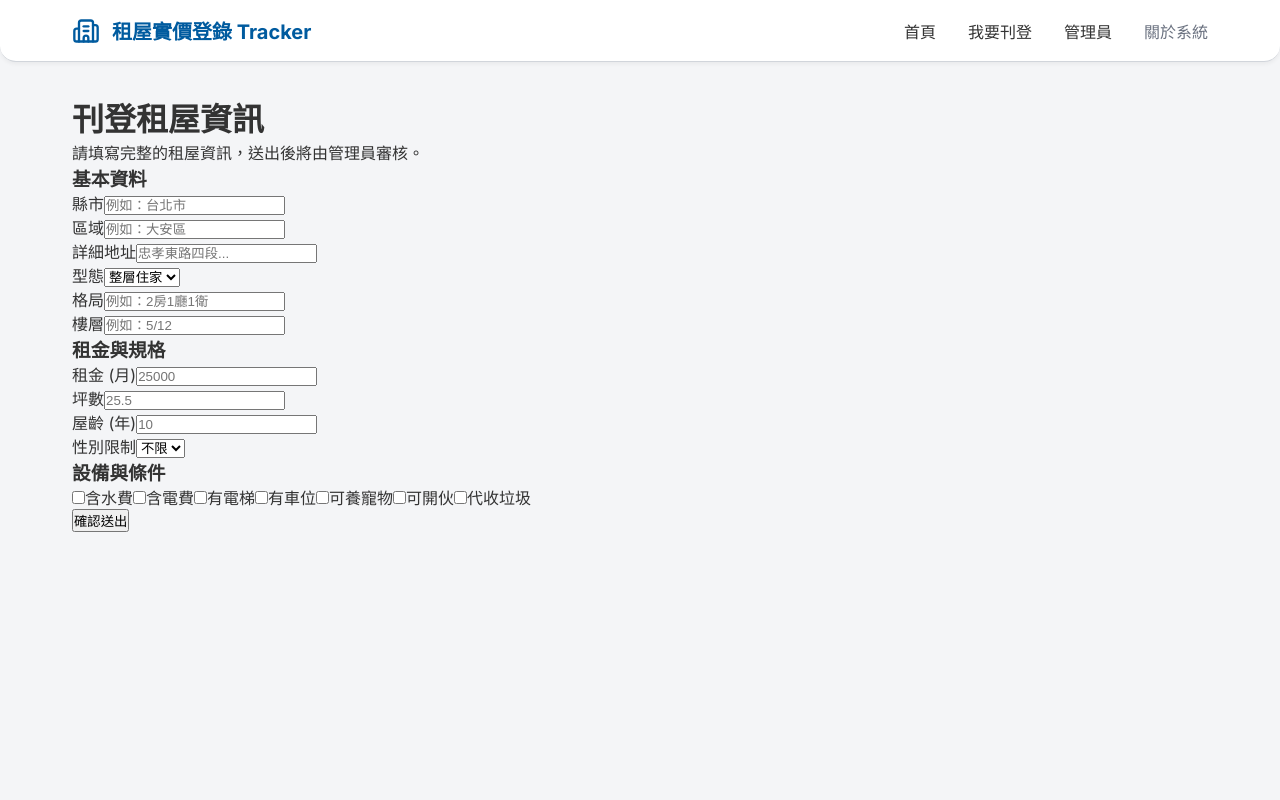
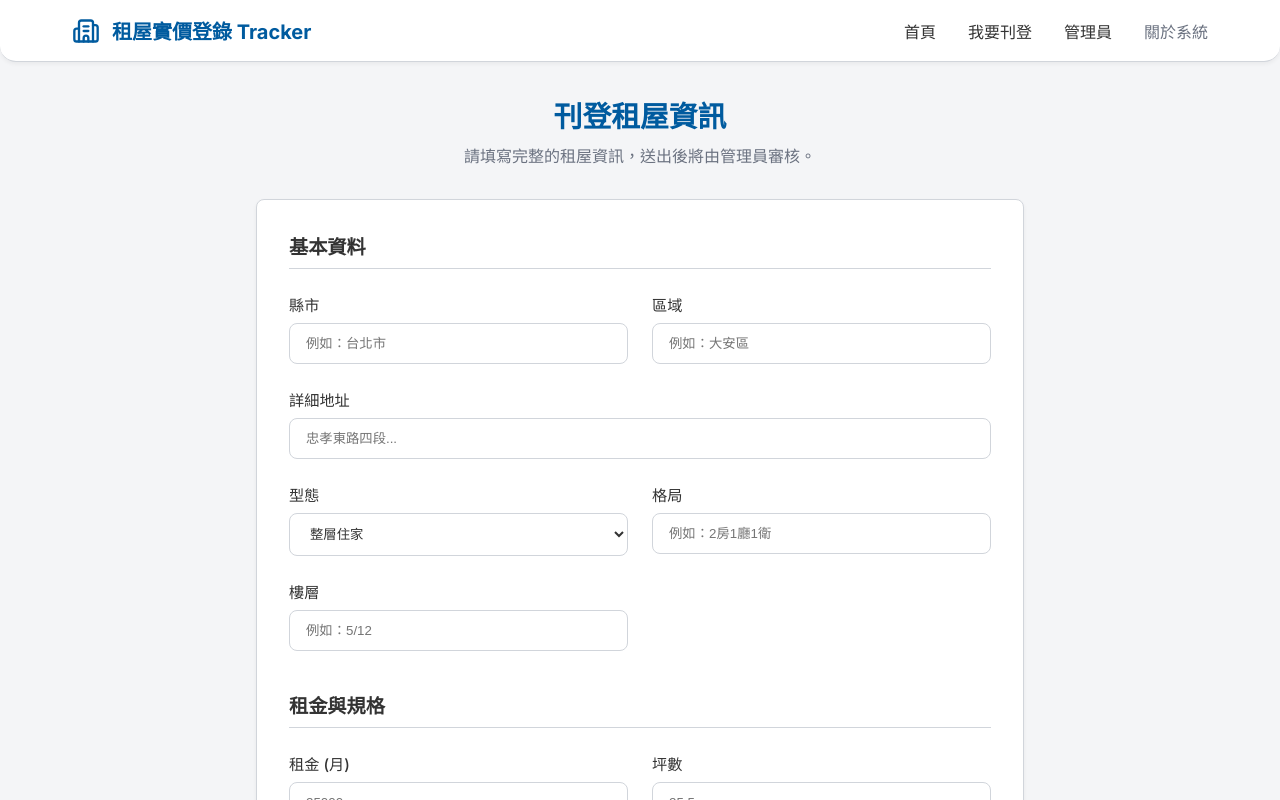
Before and after one commit to longtai-me/rental-price-tracker, a Next.js app: page /submit in a window 1280 px wide. Shown: the top 800 px of the page. Built offline with nearby package versions, Linux system fonts and the light colour scheme.

Commit message:
style: beautify submit and admin pages

```diff
--- a/src/app/submit/page.tsx
+++ b/src/app/submit/page.tsx
@@ -1,6 +1,7 @@
 'use client';
 
 import { useState } from 'react';
+import './submit.css';
 
 export default function SubmitPage() {
   const [loading, setLoading] = useState(false);
@@ -52,11 +53,11 @@ export default function SubmitPage() {
 
   if (success) {
     return (
-      <div className="min-h-screen bg-gray-50 flex items-center justify-center p-4">
-        <div className="max-w-md w-full bg-white rounded-lg shadow p-8 text-center">
-          <h2 className="text-2xl font-bold text-green-600 mb-4">提交成功！</h2>
-          <p className="text-gray-600 mb-6">您的租屋資訊已經送出，將由管理員審核後發布至平台。</p>
-          <a href="/" className="inline-block px-4 py-2 bg-blue-600 text-white rounded hover:bg-blue-700">
+      <div className="submit-container">
+        <div className="glass-panel success-message animate-fade-in">
+          <h2>提交成功！</h2>
+          <p>您的租屋資訊已經送出，將由管理員審核後發布至平台。</p>
+          <a href="/" className="btn-primary">
             返回首頁
           </a>
         </div>
@@ -65,38 +66,37 @@ export default function SubmitPage() {
   }
 
   return (
-    <div className="min-h-screen bg-gray-50 p-8">
-      <div className="max-w-3xl mx-auto bg-white rounded-lg shadow overflow-hidden">
-        <div className="px-6 py-4 border-b border-gray-200 bg-gray-50">
-          <h1 className="text-2xl font-bold text-gray-900">刊登租屋資訊</h1>
-          <p className="text-sm text-gray-500 mt-1">請填寫完整的租屋資訊，送出後將由管理員審核。</p>
-        </div>
+    <div className="submit-container animate-fade-in">
+      <div className="submit-header">
+        <h1>刊登租屋資訊</h1>
+        <p>請填寫完整的租屋資訊，送出後將由管理員審核。</p>
+      </div>
 
-        <form onSubmit={handleSubmit} className="p-6 space-y-6">
-          <div className="grid grid-cols-1 md:grid-cols-2 gap-6">
+      <div className="glass-panel submit-form">
+        <form onSubmit={handleSubmit}>
 
-            {/* 基本資料 */}
-            <div className="space-y-4">
-              <h3 className="text-lg font-medium text-gray-900 border-b pb-2">基本資料</h3>
-
-              <div>
-                <label className="block text-sm font-medium text-gray-700">縣市</label>
-                <input required type="text" name="city" placeholder="例如：台北市" className="mt-1 block w-full border border-gray-300 rounded-md shadow-sm py-2 px-3" />
+          {/* 基本資料 */}
+          <div className="form-section">
+            <h3>基本資料</h3>
+            <div className="form-grid">
+              <div className="form-group">
+                <label>縣市</label>
+                <input required type="text" name="city" placeholder="例如：台北市" className="input-field" />
               </div>
 
-              <div>
-                <label className="block text-sm font-medium text-gray-700">區域</label>
-                <input required type="text" name="district" placeholder="例如：大安區" className="mt-1 block w-full border border-gray-300 rounded-md shadow-sm py-2 px-3" />
+              <div className="form-group">
+                <label>區域</label>
+                <input required type="text" name="district" placeholder="例如：大安區" className="input-field" />
               </div>
 
-              <div>
-                <label className="block text-sm font-medium text-gray-700">詳細地址</label>
-                <input required type="text" name="address" placeholder="忠孝東路四段..." className="mt-1 block w-full border border-gray-300 rounded-md shadow-sm py-2 px-3" />
+              <div className="form-group" style={{ gridColumn: '1 / -1' }}>
+                <label>詳細地址</label>
+                <input required type="text" name="address" placeholder="忠孝東路四段..." className="input-field" />
               </div>
 
-              <div>
-                <label className="block text-sm font-medium text-gray-700">型態</label>
-                <select name="type" className="mt-1 block w-full border border-gray-300 rounded-md shadow-sm py-2 px-3 bg-white">
+              <div className="form-group">
+                <label>型態</label>
+                <select name="type" className="input-field">
                   <option>整層住家</option>
                   <option>獨立套房</option>
                   <option>分租套房</option>
@@ -104,39 +104,40 @@ export default function SubmitPage() {
                 </select>
               </div>
 
-              <div>
-                <label className="block text-sm font-medium text-gray-700">格局</label>
-                <input required type="text" name="layout" placeholder="例如：2房1廳1衛" className="mt-1 block w-full border border-gray-300 rounded-md shadow-sm py-2 px-3" />
+              <div className="form-group">
+                <label>格局</label>
+                <input required type="text" name="layout" placeholder="例如：2房1廳1衛" className="input-field" />
               </div>
 
-              <div>
-                <label className="block text-sm font-medium text-gray-700">樓層</label>
-                <input required type="text" name="floor" placeholder="例如：5/12" className="mt-1 block w-full border border-gray-300 rounded-md shadow-sm py-2 px-3" />
+              <div className="form-group">
+                <label>樓層</label>
+                <input required type="text" name="floor" placeholder="例如：5/12" className="input-field" />
               </div>
             </div>
+          </div>
 
-            {/* 租金與規格 */}
-            <div className="space-y-4">
-              <h3 className="text-lg font-medium text-gray-900 border-b pb-2">租金與規格</h3>
-
-              <div>
-                <label className="block text-sm font-medium text-gray-700">租金 (月)</label>
-                <input required type="number" name="price" placeholder="25000" className="mt-1 block w-full border border-gray-300 rounded-md shadow-sm py-2 px-3" />
+          {/* 租金與規格 */}
+          <div className="form-section">
+            <h3>租金與規格</h3>
+            <div className="form-grid">
+              <div className="form-group">
+                <label>租金 (月)</label>
+                <input required type="number" name="price" placeholder="25000" className="input-field" />
               </div>
 
-              <div>
-                <label className="block text-sm font-medium text-gray-700">坪數</label>
-                <input required type="number" step="0.1" name="area" placeholder="25.5" className="mt-1 block w-full border border-gray-300 rounded-md shadow-sm py-2 px-3" />
+              <div className="form-group">
+                <label>坪數</label>
+                <input required type="number" step="0.1" name="area" placeholder="25.5" className="input-field" />
               </div>
 
-              <div>
-                <label className="block text-sm font-medium text-gray-700">屋齡 (年)</label>
-                <input required type="number" name="buildingAge" placeholder="10" className="mt-1 block w-full border border-gray-300 rounded-md shadow-sm py-2 px-3" />
+              <div className="form-group">
+                <label>屋齡 (年)</label>
+                <input required type="number" name="buildingAge" placeholder="10" className="input-field" />
               </div>
 
-              <div>
-                <label className="block text-sm font-medium text-gray-700">性別限制</label>
-                <select name="genderRestriction" className="mt-1 block w-full border border-gray-300 rounded-md shadow-sm py-2 px-3 bg-white">
+              <div className="form-group">
+                <label>性別限制</label>
+                <select name="genderRestriction" className="input-field">
                   <option value="none">不限</option>
                   <option value="female">限女</option>
                   <option value="male">限男</option>
@@ -146,45 +147,38 @@ export default function SubmitPage() {
           </div>
 
           {/* 設備與條件 checkboxes */}
-          <div className="pt-4 border-t border-gray-200">
-            <h3 className="text-lg font-medium text-gray-900 mb-4">設備與條件</h3>
-            <div className="grid grid-cols-2 sm:grid-cols-3 gap-4">
-              <label className="flex items-center space-x-2">
-                <input type="checkbox" name="includesWater" className="rounded border-gray-300 text-blue-600 shadow-sm focus:border-blue-300 focus:ring focus:ring-blue-200 focus:ring-opacity-50" />
-                <span className="text-sm text-gray-700">含水費</span>
+          <div className="form-section">
+            <h3>設備與條件</h3>
+            <div className="checkbox-grid">
+              <label className="checkbox-label-custom">
+                <input type="checkbox" name="includesWater" /> 含水費
               </label>
-              <label className="flex items-center space-x-2">
-                <input type="checkbox" name="includesElectricity" className="rounded border-gray-300 text-blue-600 shadow-sm" />
-                <span className="text-sm text-gray-700">含電費</span>
+              <label className="checkbox-label-custom">
+                <input type="checkbox" name="includesElectricity" /> 含電費
               </label>
-              <label className="flex items-center space-x-2">
-                <input type="checkbox" name="hasElevator" className="rounded border-gray-300 text-blue-600 shadow-sm" />
-                <span className="text-sm text-gray-700">有電梯</span>
+              <label className="checkbox-label-custom">
+                <input type="checkbox" name="hasElevator" /> 有電梯
               </label>
-              <label className="flex items-center space-x-2">
-                <input type="checkbox" name="hasParking" className="rounded border-gray-300 text-blue-600 shadow-sm" />
-                <span className="text-sm text-gray-700">有車位</span>
+              <label className="checkbox-label-custom">
+                <input type="checkbox" name="hasParking" /> 有車位
               </label>
-              <label className="flex items-center space-x-2">
-                <input type="checkbox" name="canPet" className="rounded border-gray-300 text-blue-600 shadow-sm" />
-                <span className="text-sm text-gray-700">可養寵物</span>
+              <label className="checkbox-label-custom">
+                <input type="checkbox" name="canPet" /> 可養寵物
               </label>
-              <label className="flex items-center space-x-2">
-                <input type="checkbox" name="canCook" className="rounded border-gray-300 text-blue-600 shadow-sm" />
-                <span className="text-sm text-gray-700">可開伙</span>
+              <label className="checkbox-label-custom">
+                <input type="checkbox" name="canCook" /> 可開伙
               </label>
-              <label className="flex items-center space-x-2">
-                <input type="checkbox" name="trashService" className="rounded border-gray-300 text-blue-600 shadow-sm" />
-                <span className="text-sm text-gray-700">代收垃圾</span>
+              <label className="checkbox-label-custom">
+                <input type="checkbox" name="trashService" /> 代收垃圾
               </label>
             </div>
           </div>
 
-          <div className="pt-6 border-t border-gray-200 flex justify-end space-x-4">
+          <div className="form-actions">
             <button
               type="submit"
               disabled={loading}
-              className="px-6 py-2 bg-blue-600 text-white font-medium rounded-md hover:bg-blue-700 focus:outline-none focus:ring-2 focus:ring-offset-2 focus:ring-blue-500 disabled:opacity-50"
+              className="btn-primary"
             >
               {loading ? '提交中...' : '確認送出'}
             </button>
--- /dev/null
+++ b/src/app/submit/submit.css
@@ -0,0 +1,95 @@
+.submit-container {
+  max-width: 800px;
+  margin: 2rem auto;
+  padding: 0 1rem;
+}
+
+.submit-header {
+  margin-bottom: 2rem;
+  text-align: center;
+}
+
+.submit-header h1 {
+  font-size: 1.8rem;
+  color: var(--primary);
+  margin-bottom: 0.5rem;
+}
+
+.submit-header p {
+  color: var(--text-muted);
+}
+
+.submit-form {
+  padding: 2rem;
+}
+
+.form-section {
+  margin-bottom: 2.5rem;
+}
+
+.form-section h3 {
+  font-size: 1.2rem;
+  color: var(--foreground);
+  margin-bottom: 1.5rem;
+  padding-bottom: 0.5rem;
+  border-bottom: 1px solid var(--card-border);
+}
+
+.form-grid {
+  display: grid;
+  grid-template-columns: repeat(auto-fit, minmax(250px, 1fr));
+  gap: 1.5rem;
+}
+
+.form-group {
+  display: flex;
+  flex-direction: column;
+  gap: 0.5rem;
+}
+
+.form-group label {
+  font-size: 0.95rem;
+  font-weight: 500;
+  color: var(--foreground);
+}
+
+.checkbox-grid {
+  display: grid;
+  grid-template-columns: repeat(auto-fill, minmax(130px, 1fr));
+  gap: 1rem;
+  margin-top: 1rem;
+}
+
+.checkbox-label-custom {
+  display: flex;
+  align-items: center;
+  gap: 0.5rem;
+  font-size: 0.95rem;
+  color: var(--foreground);
+  cursor: pointer;
+}
+
+.form-actions {
+  display: flex;
+  justify-content: flex-end;
+  gap: 1rem;
+  margin-top: 2rem;
+  padding-top: 1.5rem;
+  border-top: 1px solid var(--card-border);
+}
+
+.success-message {
+  text-align: center;
+  padding: 4rem 2rem;
+}
+
+.success-message h2 {
+  color: #10b981;
+  font-size: 2rem;
+  margin-bottom: 1rem;
+}
+
+.success-message p {
+  color: var(--text-muted);
+  margin-bottom: 2rem;
+}
```
Also changed, not shown: src/app/admin/admin.css (added, +141 -0 lines), src/app/admin/page.tsx (+35 -45 lines).
